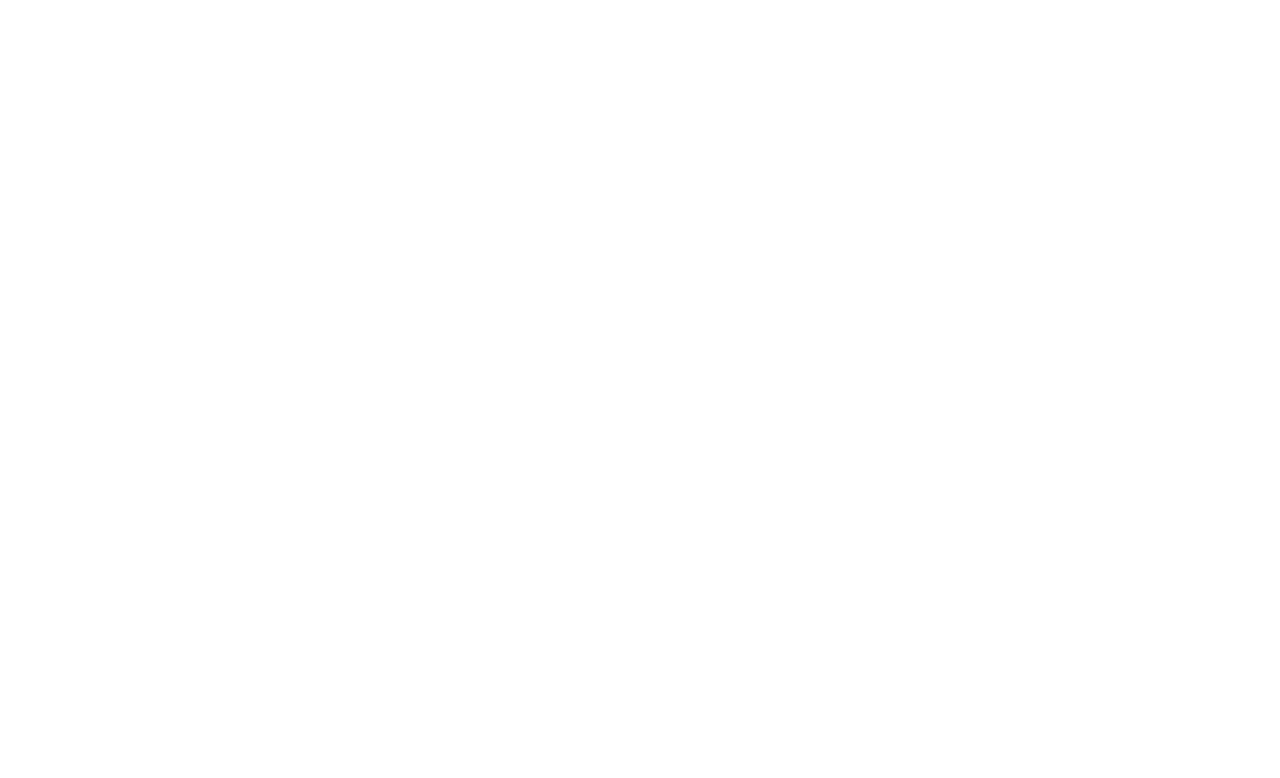
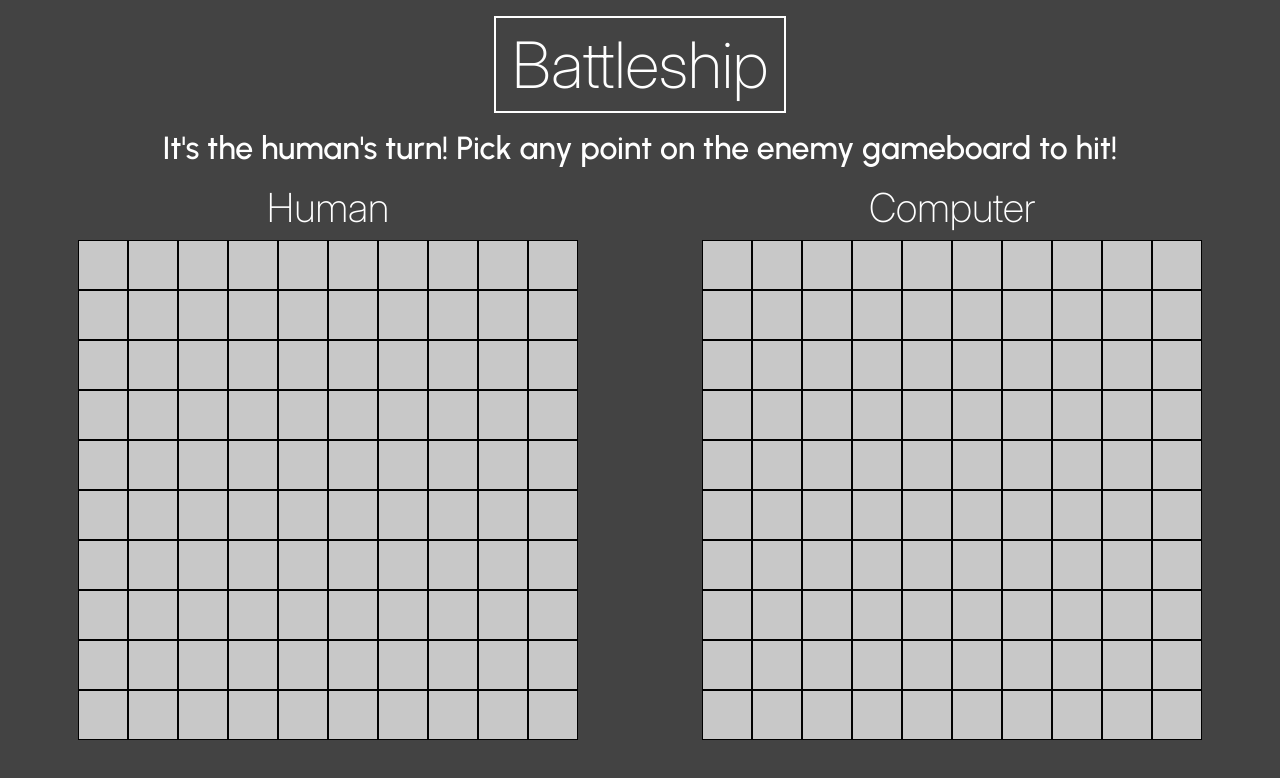
Before and after one commit to J0e-Quan/battleship, a website built with webpack: page src/index.html in a window 1280 px wide. Built offline with nearby package versions, Linux system fonts and the light colour scheme.

Commit message:
feat(ui): prepare basic ui layout

```diff
--- a/src/index.html
+++ b/src/index.html
@@ -33,5 +33,18 @@
     <meta name="viewport" content="width=device-width, initial-scale=1.0" />
     <title>Battleship</title>
   </head>
-  <body></body>
+  <body>
+    <h1>Battleship</h1>
+    <p class="instruction">It's the human's turn! Pick any point on the enemy gameboard to hit!</p>
+    <div class="gameboards">
+      <div class="gameboard-wrapper">
+        <h2>Human</h2>
+        <div id="human-gameboard"></div>
+      </div>
+      <div class="gameboard-wrapper">
+        <h2>Computer</h2>
+        <div id="computer-gameboard"></div>
+      </div>
+    </div>
+  </body>
 </html>
--- a/src/styles.css
+++ b/src/styles.css
@@ -55,3 +55,56 @@ button {
   background-color: none;
   outline: none;
 }
+
+body {
+  background-color: #434343;
+  color: white;
+  padding: 1rem 2rem;
+}
+
+h1 {
+  font-size: 4rem;
+  width: fit-content;
+  margin-inline: auto;
+  padding: 0.5rem 1rem;
+  border: 2px solid white;
+  margin-bottom: 1rem;
+}
+
+.instruction {
+  font-size: 2rem;
+  width: fit-content;
+  margin-inline: auto;
+  margin-bottom: 1rem;
+}
+
+.gameboards {
+  display: flex;
+  justify-content: space-around;
+  align-items: center;
+  gap: 2rem;
+  flex-wrap: wrap;
+}
+
+h2 {
+  width: fit-content;
+  font-size: 2.5rem;
+  margin-inline: auto;
+  margin-bottom: 0.5rem;
+}
+
+.gameboard-wrapper > div {
+  min-width: 500px;
+  max-width: 1000px;
+}
+
+.row {
+  display: grid;
+  grid-template-columns: 1fr 1fr 1fr 1fr 1fr 1fr 1fr 1fr 1fr 1fr;
+}
+
+.point {
+  padding: 1.5rem;
+  background-color: rgb(200, 200, 200);
+  border: 1px solid black;
+}
--- a/src/ui.js
+++ b/src/ui.js
@@ -0,0 +1,26 @@
+import './styles.css'
+import { createPlayer } from "./game.js"
+
+const human = createPlayer('human')
+const computer = createPlayer('computer')
+renderGameboard('human')
+renderGameboard('computer')
+
+function renderGameboard(type) {
+  const targetId = type + '-gameboard'
+  const gameboard = document.getElementById(targetId)
+  console.log(gameboard)
+  for (let i = 1; i < 11; i++) {
+    const row = document.createElement('div')
+    row.classList.add('row')
+    row.id = 'y-' + i
+    for (let i = 1; i < 11; i++) {
+      const point = document.createElement('button')
+      point.type = 'button'
+      point.classList.add('point')
+      point.id = 'x-' + i
+      row.appendChild(point)
+    }
+    gameboard.appendChild(row)
+  }
+}
--- a/webpack.common.cjs
+++ b/webpack.common.cjs
@@ -2,7 +2,7 @@ const path = require('path')
 const HtmlWebpackPlugin = require('html-webpack-plugin')
 
 module.exports = {
-  entry: './src/main.js',
+  entry: './src/ui.js',
   output: {
     filename: '[name].[contenthash].js',
     path: path.resolve(__dirname, 'dist'),
```
